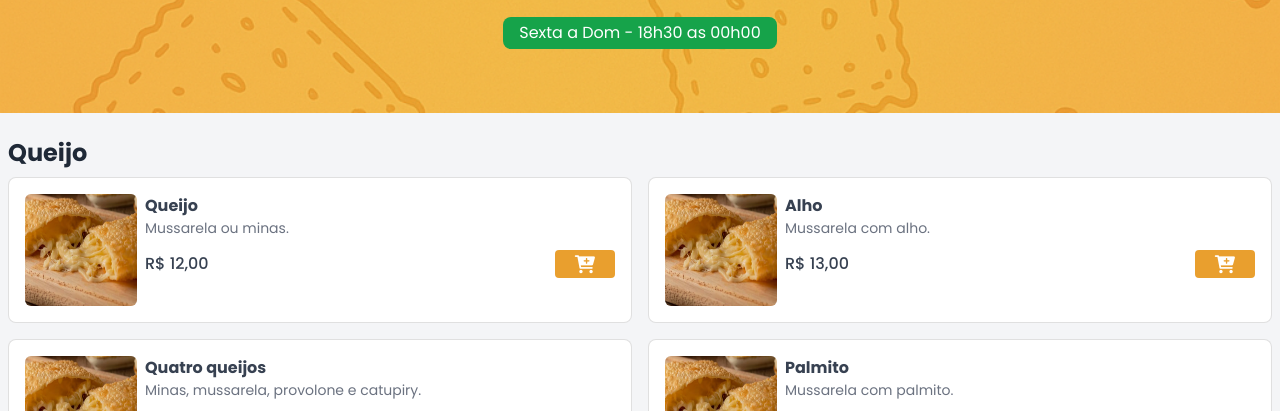
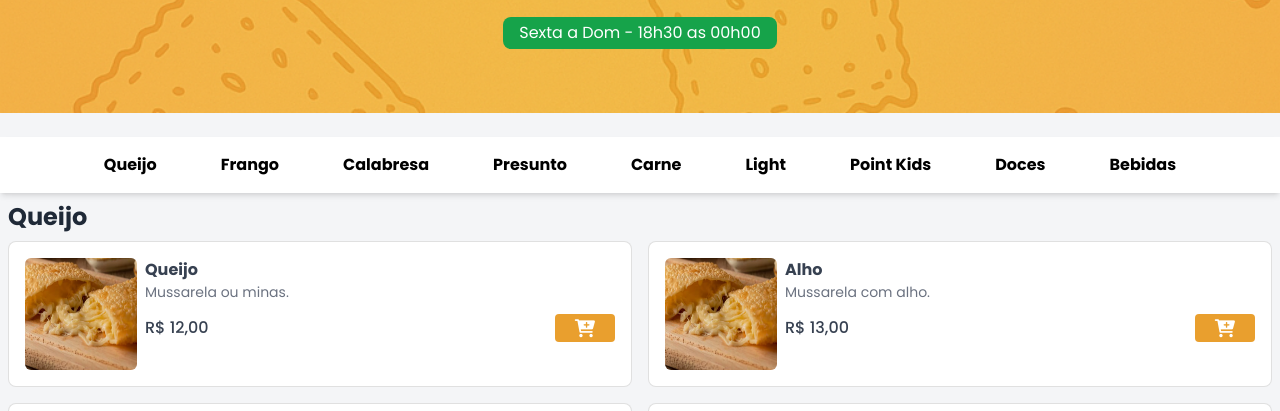
Before and after one commit to victordeo/pointdopastel, a website: page src/index.html in a window 1280 px wide. Shown: the part 307-718 px from the top of the page. Drawn offline with nearby package versions, Linux system fonts and the light colour scheme.

Commit message:
navbar, scroll, responsividade

```diff
--- a/src/index.html
+++ b/src/index.html
@@ -1,5 +1,5 @@
 <!DOCTYPE html>
-<html lang="pt-br">
+<html lang="pt-br" class="!scroll-smooth">
 <head>
     <meta charset="UTF-8">
     <meta name="viewport" content="width=device-width, initial-scale=1.0">
@@ -24,9 +24,28 @@
             </div>
         </div>
     </header>
+    <nav class="bg-white shadow-md sticky top-0 z-50">
+        <div class="max-w-7xl mx-auto px-4">
+          <div class="overflow-x-auto">
+            <div class="flex justify-center min-w-fit py-2">
+              <div class="flex space-x-8 whitespace-nowrap">
+                <a href="#qj"   class="text-black font-semibold px-4 py-2 rounded hover:bg-red-500 hover:text-white transition">Queijo</a>
+                <a href="#fr"   class="text-black font-semibold px-4 py-2 rounded hover:bg-red-500 hover:text-white transition">Frango</a>
+                <a href="#clb"  class="text-black font-semibold px-4 py-2 rounded hover:bg-red-500 hover:text-white transition">Calabresa</a>
+                <a href="#pr"   class="text-black font-semibold px-4 py-2 rounded hover:bg-red-500 hover:text-white transition">Presunto</a>
+                <a href="#car"  class="text-black font-semibold px-4 py-2 rounded hover:bg-red-500 hover:text-white transition">Carne</a>
+                <a href="#lg"   class="text-black font-semibold px-4 py-2 rounded hover:bg-red-500 hover:text-white transition">Light</a>
+                <a href="#pk"   class="text-black font-semibold px-4 py-2 rounded hover:bg-red-500 hover:text-white transition">Point Kids</a>
+                <a href="#dc"   class="text-black font-semibold px-4 py-2 rounded hover:bg-red-500 hover:text-white transition">Doces</a>
+                <a href="#bbd"  class="text-black font-semibold px-4 py-2 rounded hover:bg-red-500 hover:text-white transition">Bebidas</a>
+              </div>
+            </div>
+          </div>
+        </div>
+    </nav>
     <div id="menu mt-9">
         <div class="mx-auto max-w-7xl px-2 my-2">
-            <h2 class="text-xl font-semibold text-gray-800 md:text-2xl">Queijo</h2>
+            <h2 class="text-xl font-semibold text-gray-800 md:text-2xl" id="qj">Queijo</h2>
         </div>
         <div class="grid grid-cols-1 md:grid-cols-2 gap-2 md:gap-4 mx-auto max-w-7xl px-2 mb-8">
             <div class="card flex gap-2 p-4 rounded">
@@ -106,7 +125,7 @@
             </div>
         </div>
         <div class="mx-auto max-w-7xl px-2 my-2">
-            <h2 class="text-xl font-semibold text-gray-800 md:text-2xl">Frango</h2>
+            <h2 class="text-xl font-semibold text-gray-800 md:text-2xl" id="fr">Frango</h2>
         </div>
         <div class="grid grid-cols-1 md:grid-cols-2 gap-2 md:gap-4 mx-auto max-w-7xl px-2 mb-8">
             <div class="card flex gap-2 p-4 rounded">
@@ -261,7 +280,7 @@
             </div>
         </div>
         <div class="mx-auto max-w-7xl px-2 my-2">
-            <h2 class="text-xl font-semibold text-gray-800 md:text-2xl">Calabresa</h2>
+            <h2 class="text-xl font-semibold text-gray-800 md:text-2xl" id="clb">Calabresa</h2>
         </div>
         <div class="grid grid-cols-1 md:grid-cols-2 gap-2 md:gap-4 mx-auto max-w-7xl px-2 mb-8">
             <div class="card flex gap-2 p-4 rounded">
@@ -371,7 +390,7 @@
             </div>
         </div>
         <div class="mx-auto max-w-7xl px-2 my-2">
-            <h2 class="text-xl font-semibold text-gray-800 md:text-2xl">Presunto</h2>
+            <h2 class="text-xl font-semibold text-gray-800 md:text-2xl" id="pr">Presunto</h2>
         </div>
         <div class="grid grid-cols-1 md:grid-cols-2 gap-2 md:gap-4 mx-auto max-w-7xl px-2 mb-8">
             <div class="card flex gap-2 p-4 rounded">
@@ -511,7 +530,7 @@
             </div>
         </div>
         <div class="mx-auto max-w-7xl px-2 my-2">
-            <h2 class="text-xl font-semibold text-gray-800 md:text-2xl">Carne</h2>
+            <h2 class="text-xl font-semibold text-gray-800 md:text-2xl" id="car">Carne</h2>
         </div>
         <div class="grid grid-cols-1 md:grid-cols-2 gap-2 md:gap-4 mx-auto max-w-7xl px-2 mb-8">
             <div class="card flex gap-2 p-4 rounded">
@@ -651,7 +670,7 @@
             </div>
         </div>
         <div class="mx-auto max-w-7xl px-2 my-2">
-            <h2 class="text-xl font-semibold text-gray-800 md:text-2xl">Light</h2>
+            <h2 class="text-xl font-semibold text-gray-800 md:text-2xl" id="lg">Light</h2>
         </div>
         <div class="grid grid-cols-1 md:grid-cols-2 gap-2 md:gap-4 mx-auto max-w-7xl px-2 mb-8">
             <div class="card flex gap-2 p-4 rounded">
@@ -716,7 +735,7 @@
             </div>
         </div>
         <div class="mx-auto max-w-7xl px-2 my-2">
-            <h2 class="text-xl font-semibold text-gray-800 md:text-2xl">Point Kids</h2>
+            <h2 class="text-xl font-semibold text-gray-800 md:text-2xl" id="pk">Point Kids</h2>
         </div>
         <div class="grid grid-cols-1 md:grid-cols-2 gap-2 md:gap-4 mx-auto max-w-7xl px-2 mb-8">
             <div class="card flex gap-2 p-4 rounded">
@@ -856,7 +875,7 @@
             </div>
         </div>
         <div class="mx-auto max-w-7xl px-2 my-2">
-            <h2 class="text-xl font-semibold text-gray-800 md:text-2xl">Doces</h2>
+            <h2 class="text-xl font-semibold text-gray-800 md:text-2xl" id="dc">Doces</h2>
         </div>
         <div class="grid grid-cols-1 md:grid-cols-2 gap-2 md:gap-4 mx-auto max-w-7xl px-2 mb-8">
             <div class="card flex gap-2 p-4 rounded">
@@ -1221,7 +1240,7 @@
             </div>
         </div>
         <div class="mx-auto max-w-7xl px-2 my-2">
-            <h2 class="text-xl font-semibold text-gray-800 md:text-2xl">Bebidas</h2>
+            <h2 class="text-xl font-semibold text-gray-800 md:text-2xl" id="bbd">Bebidas</h2>
         </div>
         <div class="grid grid-cols-1 md:grid-cols-2 gap-2 md:gap-4 mx-auto max-w-7xl px-2 mb-8" id="menu">
             <div class="card p-4 flex gap-2 w-full">
```
Also changed, not shown: src/assets/styles/output.css.
